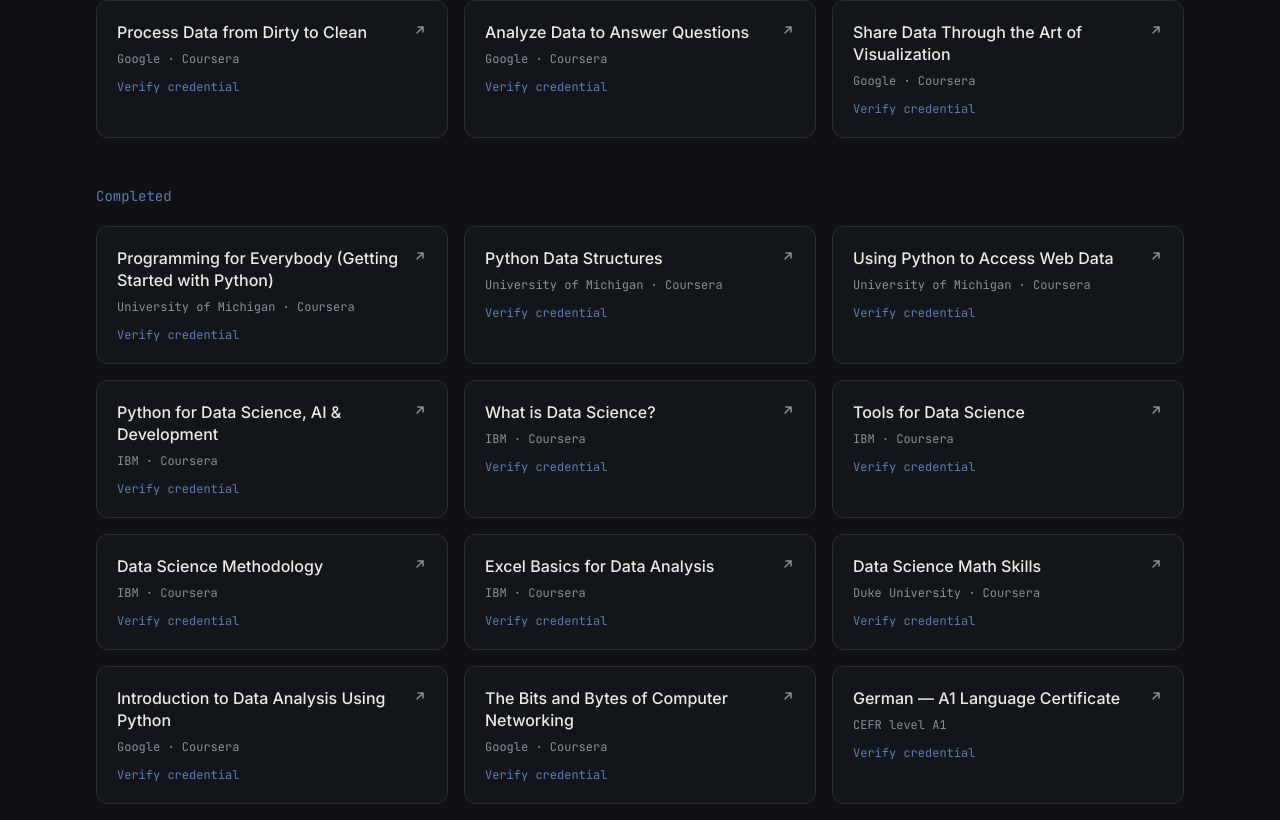
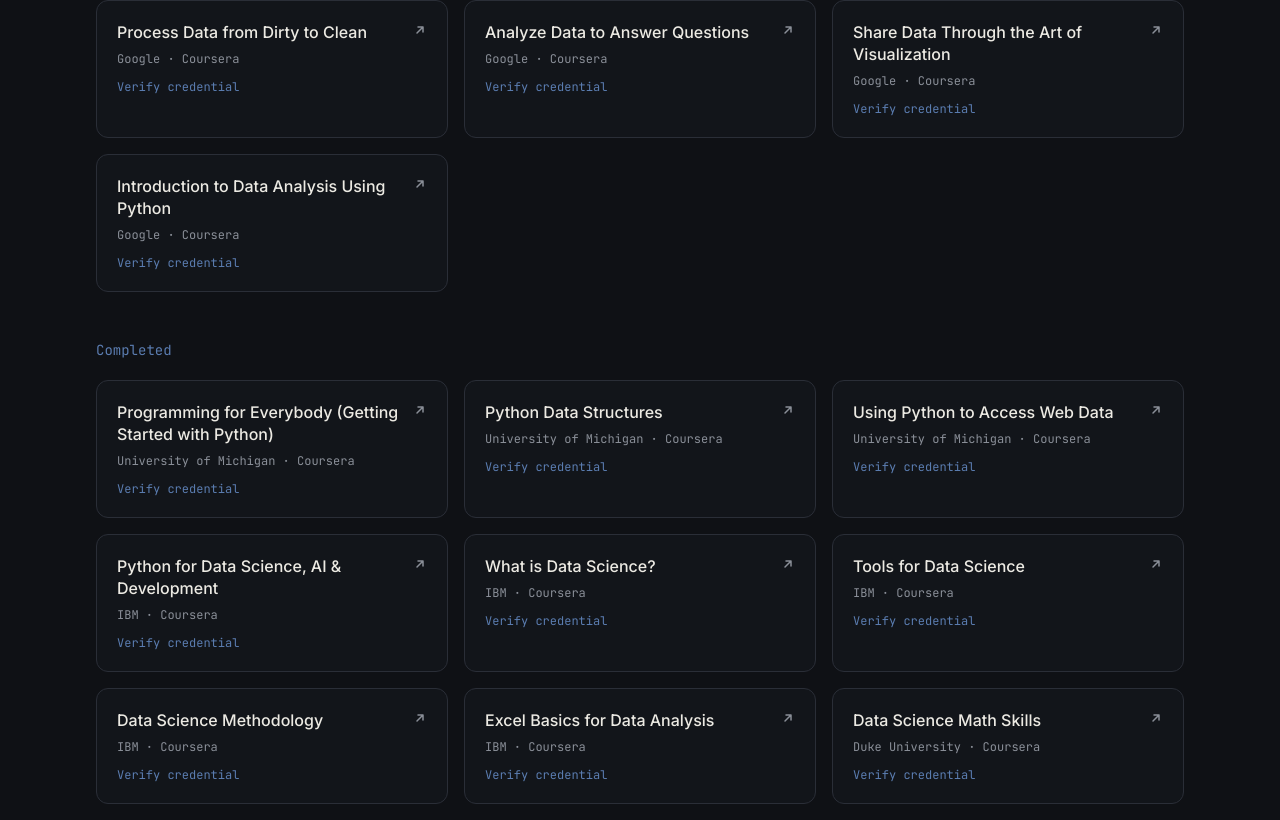
Before and after one commit to SeifAmr-c/Portfolio, a Next.js app: page / in a window 1280 px wide. Shown: the part 4687-5507 px from the top of the page. Built offline with nearby package versions, Linux system fonts and the light colour scheme; a web font is replaced by a local one.

Commit message:
bug fixes

```diff
--- a/src/data/certificates.ts
+++ b/src/data/certificates.ts
@@ -66,6 +66,15 @@
     credentialUrl:
       "https://www.coursera.org/account/accomplishments/verify/J67R2VUZQK8F",
   },
+  {
+    title: "Introduction to Data Analysis Using Python",
+    issuer: "Coursera",
+    provider: "Google",
+    group: "Google Data Analytics Professional Certificate",
+    inProgress: true,
+    credentialUrl:
+      "https://www.coursera.org/account/accomplishments/verify/Z3QRE87FZKIG",
+  },
 
   // --- Standalone certificates ---
   {
@@ -132,13 +141,6 @@
       "https://www.coursera.org/account/accomplishments/verify/LTJFR2IOQLHU",
   },
   {
-    title: "Introduction to Data Analysis Using Python",
-    issuer: "Coursera",
-    provider: "Google",
-    credentialUrl:
-      "https://www.coursera.org/account/accomplishments/verify/Z3QRE87FZKIG",
-  },
-  {
     title: "The Bits and Bytes of Computer Networking",
     issuer: "Coursera",
     provider: "Google",
```
